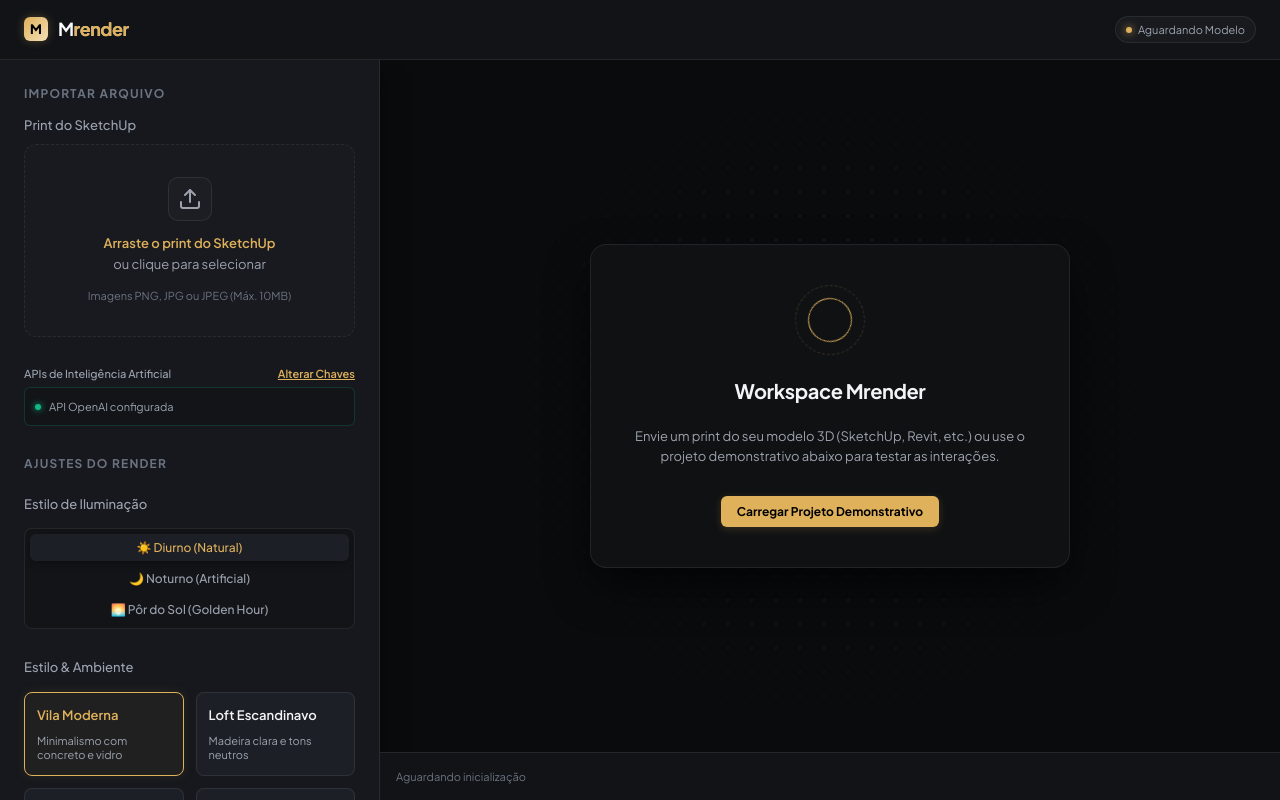
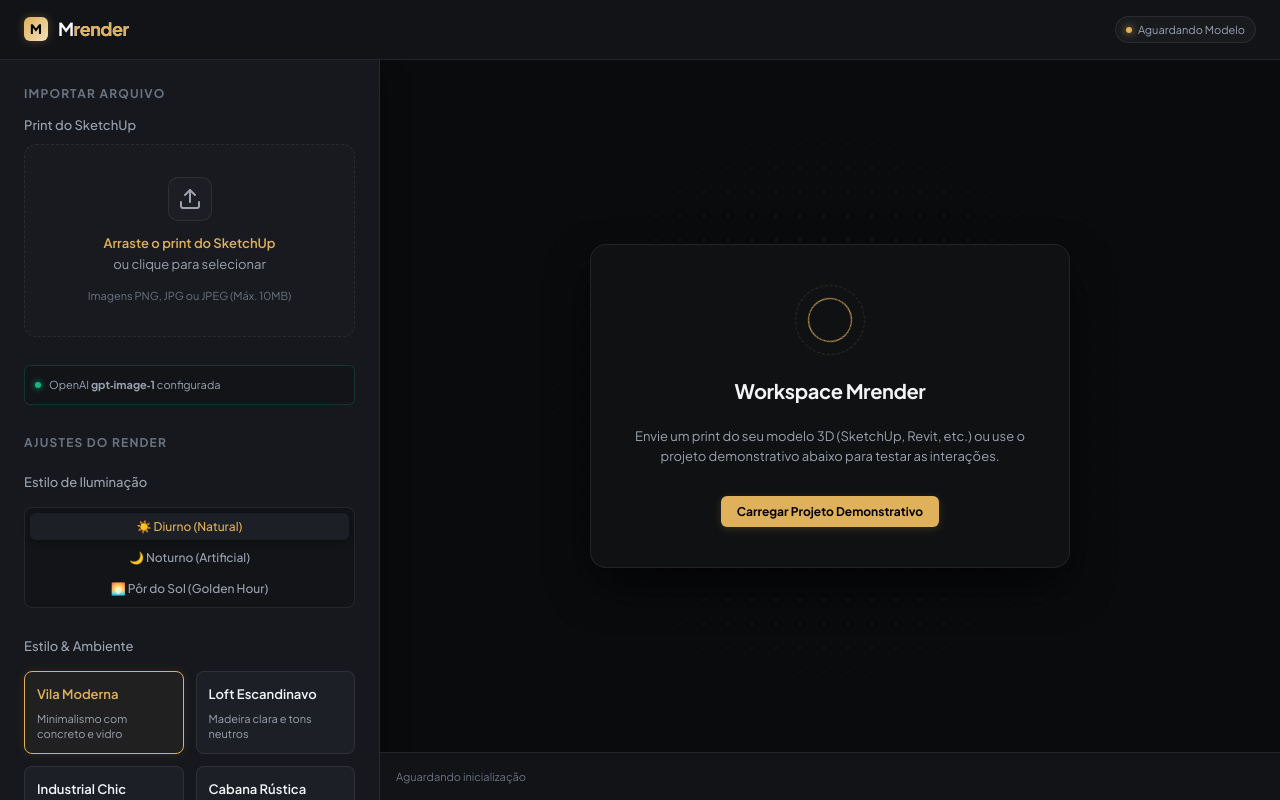
Before and after one commit to mlutegar/M-Render, a React (Vite) app in the folder my-react-app/: page / in a window 1280 px wide. Built offline with nearby package versions, Linux system fonts and the light colour scheme.

Commit message:
auto: alterações 21:42:13

```diff
--- a/my-react-app/src/components/Sidebar.jsx
+++ b/my-react-app/src/components/Sidebar.jsx
@@ -48,39 +48,21 @@ export default function Sidebar({
               />
             </div>
 
-            {/* API Keys Configuration Status Indicator */}
+            {/* API Status Indicator */}
             <div className="control-group" style={{ gap: '4px' }}>
-              <div style={{ display: 'flex', justifyContent: 'space-between', alignItems: 'center' }}>
-                <span className="control-label" style={{ fontSize: '11px' }}>APIs de Inteligência Artificial</span>
-                <button
-                  onClick={onOpenKeysModal}
-                  style={{
-                    background: 'none',
-                    border: 'none',
-                    color: 'var(--accent)',
-                    fontSize: '11px',
-                    fontWeight: '600',
-                    cursor: 'pointer',
-                    textDecoration: 'underline'
-                  }}
-                  disabled={isLoading}
-                >
-                  {hasKeys ? 'Alterar Chaves' : 'Inserir Chaves'}
-                </button>
-              </div>
               <div style={{
                 padding: '10px',
                 backgroundColor: 'rgba(0,0,0,0.15)',
-                border: `1px solid ${hasKeys ? 'rgba(16, 185, 129, 0.2)' : 'rgba(239, 68, 68, 0.2)'}`,
+                border: '1px solid rgba(16, 185, 129, 0.2)',
                 borderRadius: '6px',
                 fontSize: '11px',
-                color: hasKeys ? 'var(--text-secondary)' : '#f87171',
+                color: 'var(--text-secondary)',
                 display: 'flex',
                 alignItems: 'center',
                 gap: '8px'
               }}>
-                <span className={`status-dot ${hasKeys ? 'active' : ''}`} style={{ backgroundColor: hasKeys ? 'var(--success)' : '#ef4444', boxShadow: hasKeys ? '0 0 6px var(--success)' : 'none' }}></span>
-                <span>{hasKeys ? 'API OpenAI configurada' : 'Insira a chave da OpenAI para gerar renders reais'}</span>
+                <span className="status-dot active" style={{ backgroundColor: 'var(--success)', boxShadow: '0 0 6px var(--success)' }}></span>
+                <span>OpenAI <strong>gpt‑image‑1</strong> configurada</span>
               </div>
             </div>
 
```
